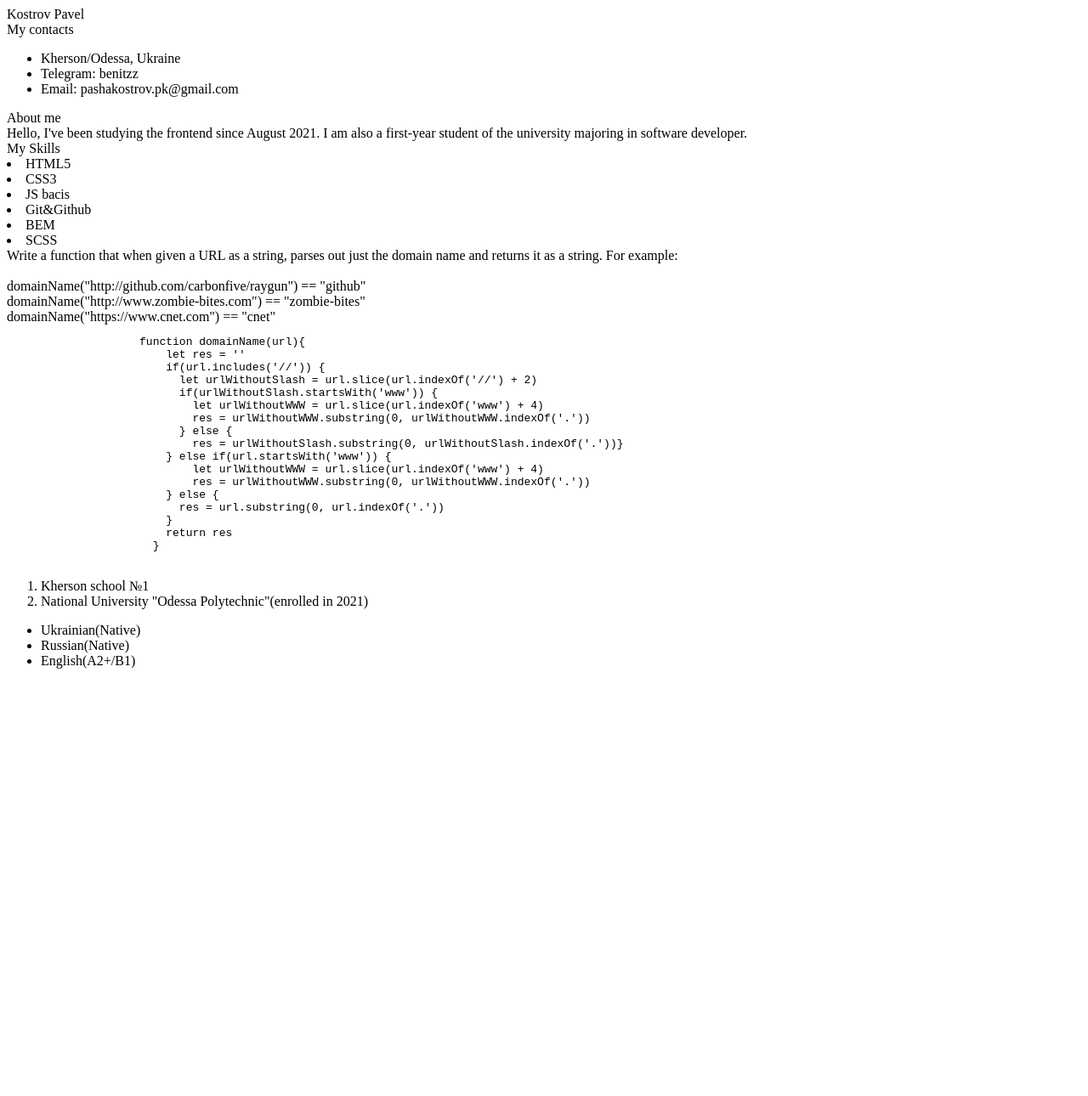
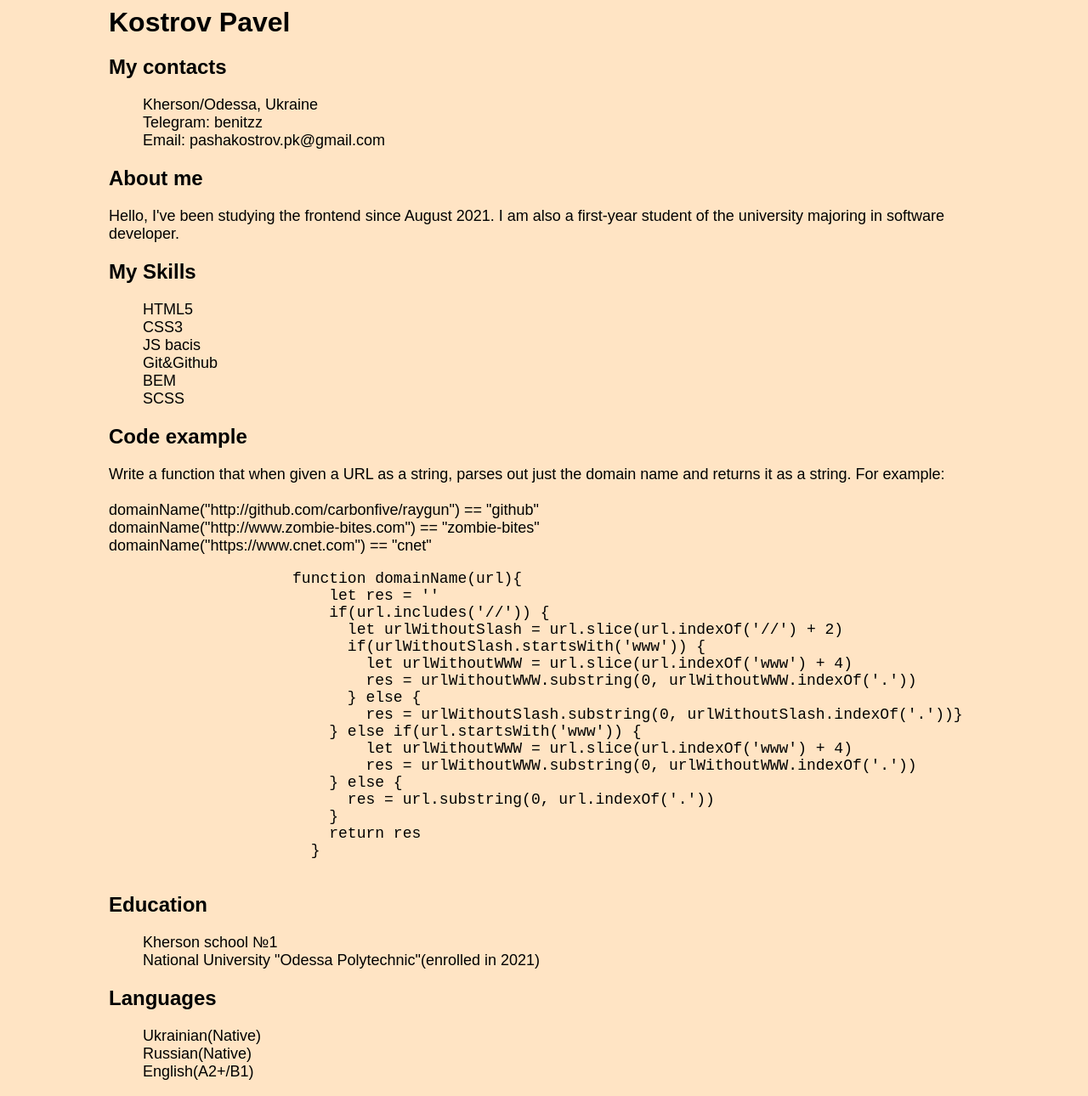
Before and after one commit to benitez881/rsschool-cv-Stage-0, a plain HTML site: page index.html in a window 1280 px wide. Shown: the whole page at 85% size. Before the commit the page ends 803 px from the top, so only its background shows below. Drawn offline with Linux system fonts and the light colour scheme.

Commit message:
feat: add css style

```diff
--- a/index.html
+++ b/index.html
@@ -44,6 +44,9 @@
             </div>
         </div>
         <div class="code">
+            <div class="code__header">
+                Code example
+            </div>
             <div class="code__text">
                 Write a function that when given a URL as a string, parses out just the domain name and returns it as a string. For example:<br><br>
 
@@ -74,6 +77,9 @@
             </div>
         </div>
         <div class="education">
+            <div class="education__header">
+                Education
+            </div>
             <div class="education__list">
                 <ol>
                     <li>Kherson school №1</li>
@@ -82,6 +88,9 @@
             </div>
         </div>
         <div class="languages">
+            <div class="languages__header">
+                Languages
+            </div>
             <div class="languages__list">
                 <ul>
                     <li>Ukrainian(Native)</li>
--- a/style.css
+++ b/style.css
@@ -0,0 +1,76 @@
+body {
+    font-family: Arial, Helvetica, sans-serif;
+    font-size: 18px;
+    background-color: bisque;
+}
+.container {
+    max-width: 1024px;
+    margin: 0 auto;
+}
+.name {
+}
+.name__text {
+    font-size: 32px;
+    font-weight: bold;
+}
+.contacts {
+    margin-top: 20px;
+}
+.contacts__header {
+    font-weight: bold;
+    font-size: 24px;
+    margin: 20px 0;
+}
+.contacts__list {
+}
+.about {
+}
+.about__header {
+    font-weight: bold;
+    font-size: 24px;
+    margin: 20px 0;
+}
+.about__text {
+}
+.skills {
+}
+.skills__header {
+    font-weight: bold;
+    font-size: 24px;
+    margin: 20px 0;
+}
+.skills__list {
+    padding-left: 40px;
+}
+.code {
+}
+.code__header {
+    font-weight: bold;
+    font-size: 24px;
+    margin: 20px 0;
+}
+.code__text {
+}
+.code__example {
+}
+.education {
+}
+.education__header {
+    font-weight: bold;
+    font-size: 24px;
+    margin: 20px 0;
+}
+.education__list {
+}
+.languages {
+}
+.languages__header {
+    font-weight: bold;
+    font-size: 24px;
+    margin: 20px 0;
+}
+.languages__list {
+}
+li {
+    list-style-type: none;
+}
```
Also changed, not shown: 1 other file.
